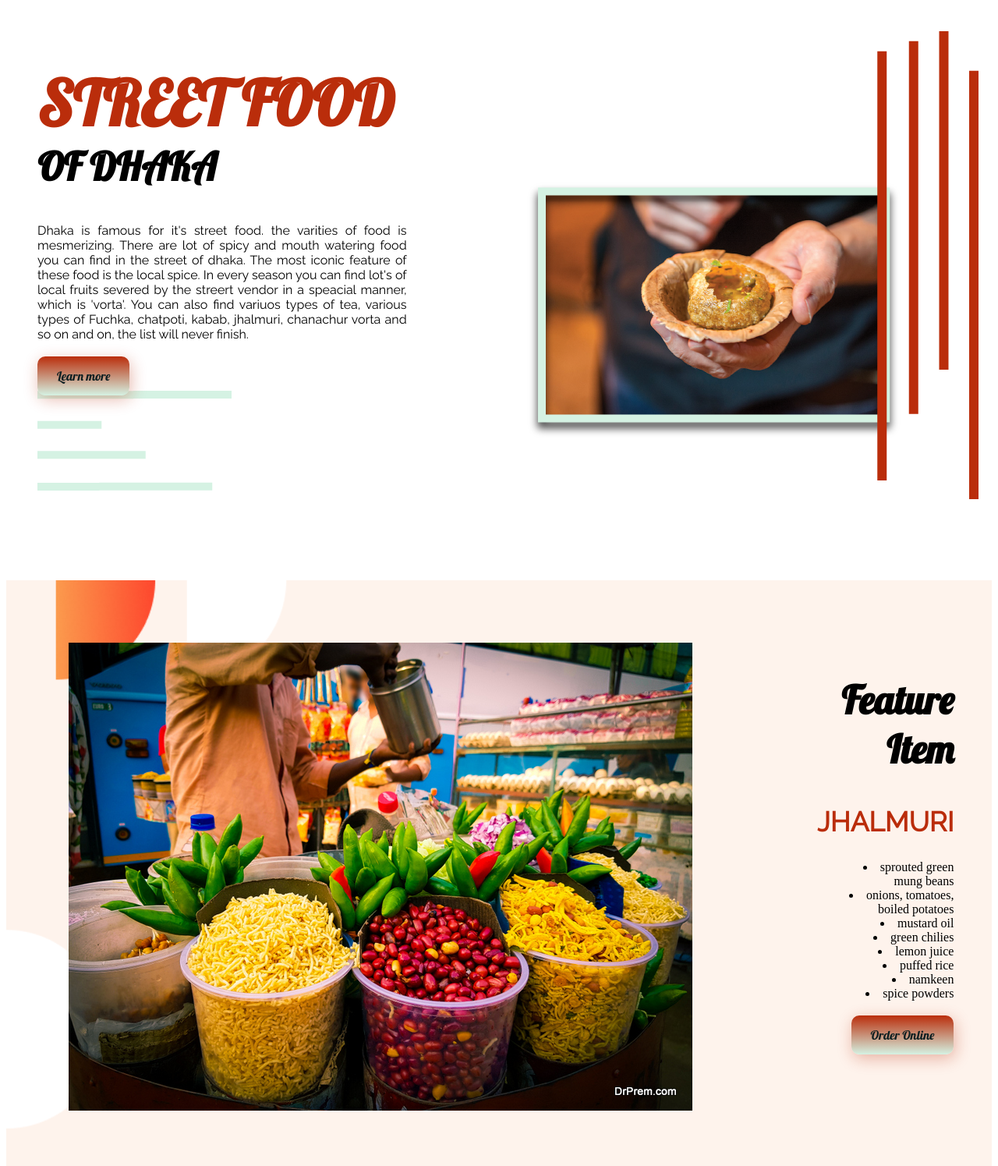
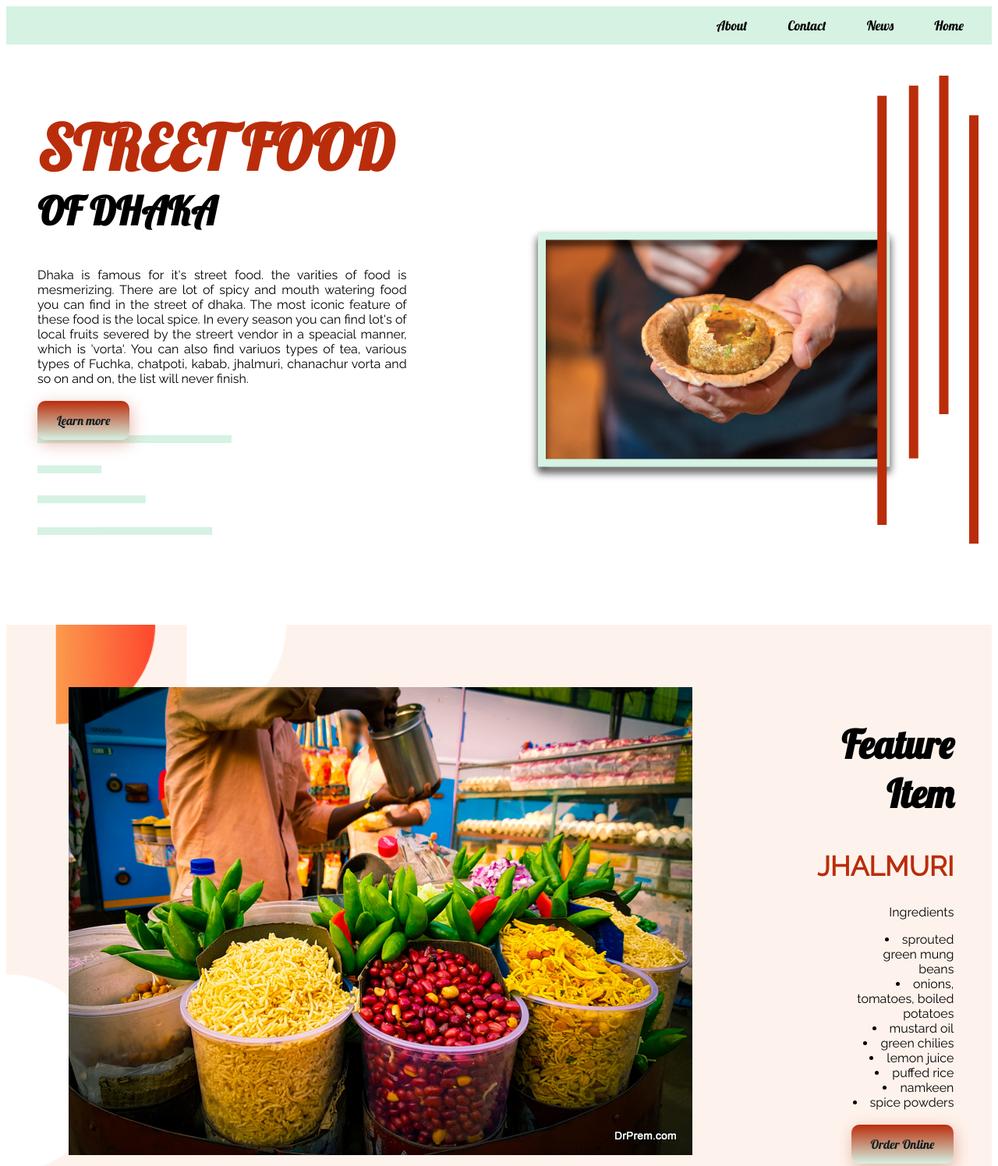
Before and after one commit to JakariaSR/Assignment-for-programming-hero, a plain HTML site: page index.html in a window 1280 px wide. Shown: the top 1495 px of the page at 78% size. Drawn offline with Linux system fonts and the light colour scheme.

Commit message:
final-push

```diff
--- a/index.html
+++ b/index.html
@@ -14,7 +14,12 @@
     <link href="https://fonts.googleapis.com/css2?family=Raleway&display=swap" rel="stylesheet">
     <link rel="stylesheet" href="style.css">
     <link rel="shortcut icon" href="Jilapi.jpg" type="image/x-icon">
-
+    <div class="topnav">
+        <a class="active" href="#home">Home</a>
+        <a href="#news">News</a>
+        <a href="#contact">Contact</a>
+        <a href="#about">About</a>
+    </div>
 </head>
 
 <body>
@@ -40,6 +45,7 @@
         <div id="mid-sec-text">
             <h1>Feature Item</h1>
             <h2>JHALMURI</h2>
+            <p>Ingredients</p>
             <ul>
                 <li>sprouted green mung beans</li>
                 <li>onions, tomatoes, boiled potatoes</li>
@@ -84,8 +90,15 @@
     </section>
 </body>
 <footer>
-    <h3><span class="streetfood">STREET FOOD</span> update Dhaka.inc</h3>
+    <h3><span class="streetfood">STREET FOOD</span>Dhaka.inc</h3>
     <p>food for people, food for thought</p>
+    <h2>Sign up to get our latest updates</h2>
+    <form action="sign-up">
+        <input type="input" placeholder="name" name="name" required>
+        <input text="email" placeholder="email" name="email" required>
+        <input type="password" placeholder="Password">
+        <input type="submit" value="Subscribe">
+    </form>
 </footer>
 
 </html>
--- a/style.css
+++ b/style.css
@@ -1,30 +1,81 @@
 h1{font-family: 'Lobster', cursive;font-size: 50px;}
-h2{font-family: 'Raleway', sans-serif; font-size: 35px;color: #ba2d0b;}
+h2{font-family: 'Raleway', sans-serif;
+   font-size: 35px;color: #ba2d0b;}
 h3{font-family: 'Raleway', sans-serif; }
 p{
     font-family: 'Raleway', sans-serif; font: 17;
 }
-li{font-family:font-family: 'Raleway', sans-serif;text-align: right;font-size: 16px;}
+li{font-family:'Raleway', sans-serif;
+    text-align:right;font-size: 16px;}
 .streetfood{
-    color: #ba2d0b; font-size: 80px; font-family:'Lobster', cursive;
+    color: #ba2d0b; font-size: 80px;
+    font-family:'Lobster', cursive;
 }
 #intro-sec{display: flex;
     margin:40px 40px 100px 40px;
     background-image: url(first-section-background.png);
     background-repeat: no-repeat;}
 .left-part{width:40%;
-            padding: top 80px;padding: right 150px;text-align: justify;}
+            padding: top 80px;
+            padding: right 150px;
+            text-align: justify;}
 .intro-part-two {
     width: 40%; padding-left:150px ;
 }
 #mid-sec{display: flex;
-        background-image:url(7.png);background-repeat: no-repeat;background-size: cover;margin-bottom: 100px;}
+        background-image:url(7.png);
+        background-repeat: no-repeat;
+        background-size: cover;
+        margin-bottom: 100px;}
 
-#mid-sec-text{text-align: right; list-style-position: inside; padding: 80px;}
-.button{ font-family:'Lobster', cursive; background-image:linear-gradient(#ba2d0b,#d5f2e3); text-decoration: none;color: #0d1f22; padding: 15px 25px; border: none; border-radius: 10px; box-shadow: 2px 5px 20px #ba2e0b54;margin-top: 40px;}
-#mid-sec-img{align-items: center; padding: 80px;}
+#mid-sec-text{text-align: right;
+             list-style-position: inside;
+             padding: 80px;}
+.button{ font-family:'Lobster', cursive;
+        background-image:linear-gradient(#ba2d0b,#d5f2e3);
+        text-decoration: none;
+        color: #0d1f22;
+        padding: 15px 25px;
+        border: none;
+        border-radius: 10px;
+        box-shadow: 2px 5px 20px #ba2e0b54;
+        margin-top: 40px;}
+#mid-sec-img{align-items: center;
+            padding: 80px;}
 #flex{display: flex;}
-#bls{text-align: center; padding: 20px; margin: 20px 80px;}
-.boxed-Item{text-align: left; padding: 20px;margin:20px; box-shadow:1px 1px 15px #f1b3a4a1;border-radius: 20px;}
+#bls{text-align: center;
+    padding: 20px;
+    margin: 20px 80px;}
+.boxed-Item{text-align: left;
+    padding: 20px;margin:20px;
+    box-shadow:1px 1px 15px #f1b3a4a1;
+    border-radius: 20px;}
 .Lsimg{border-radius: 5%;}
-footer{text-align: center; background-color: #d5f2e3 ; height: auto; padding: 20px 80px;color: rgb(110, 97, 97);}
+footer{text-align: center;
+       background-color: #d5f2e3 ;
+       height: auto; padding: 20px 80px;
+       color: rgb(110, 97, 97);
+    margin-top: 40px;}
+#sign-up{text-align: center;}
+.topnav {
+    overflow: hidden;
+    background-color: #d5f2e3;
+  }
+  .topnav a {
+    float: right;
+    color: black;
+    text-align: center;
+    padding: 14px 16px;
+    text-decoration: none;
+    font-size: 17px;
+    font-family: 'Lobster', cursive;
+    margin-right:20px;
+    background-color: #d5f2e3;
+  }
+  .topnav a:hover {
+    background-color:#ba2d0b;
+    color: black;
+  }
+  .topnav a.active {
+    background-color:#d5f2e3;
+    color: black;}
```
Also changed, not shown: maxresdefault.jpg (deleted).
